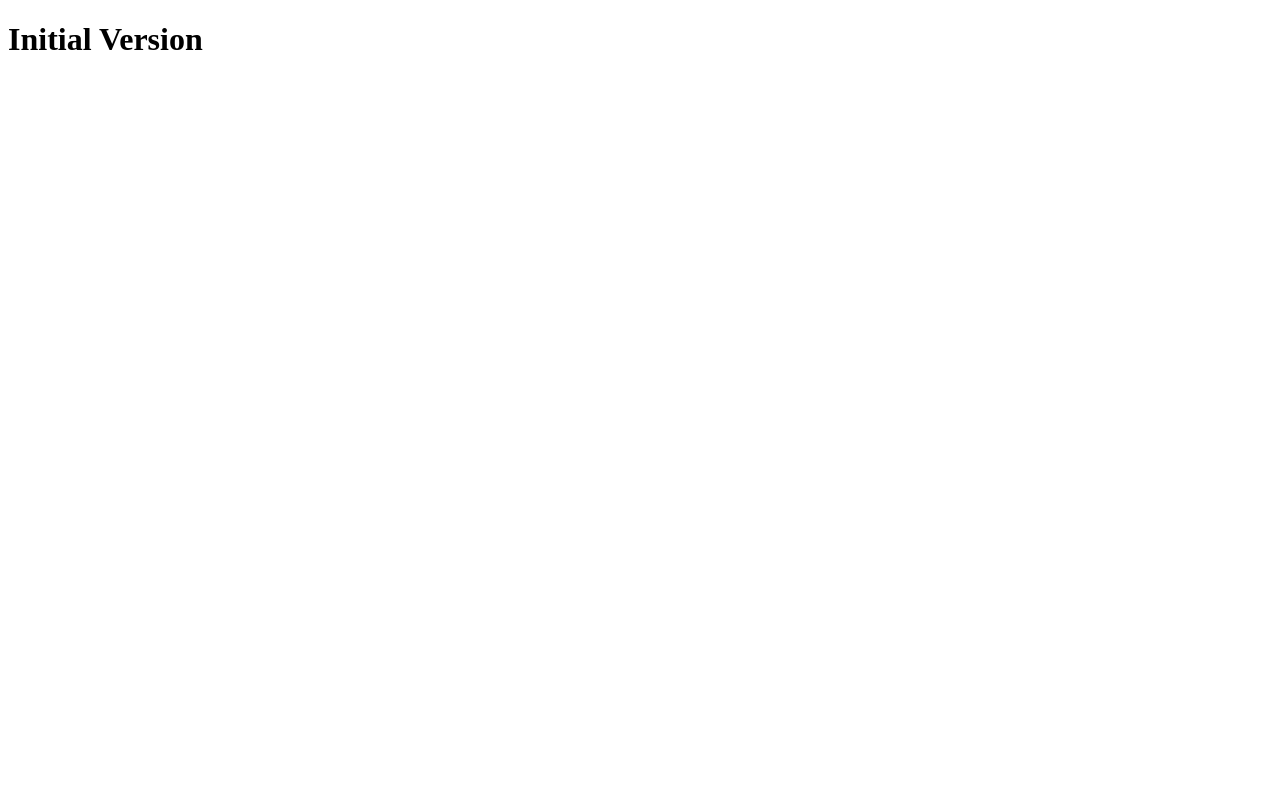
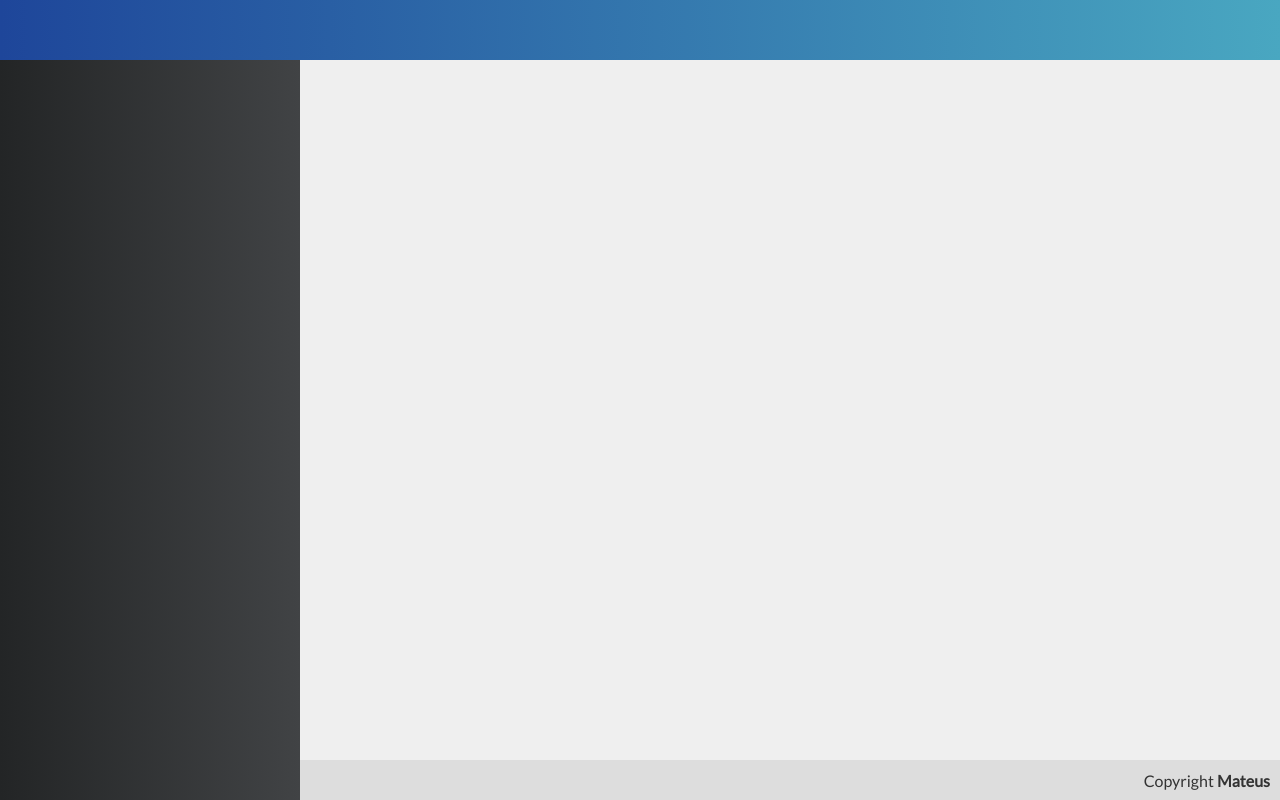
Before and after one commit to MateusBU/Final_Project, a Vue app in the folder frontend/: page / in a window 1280 px wide. Built offline with nearby package versions, Linux system fonts and the light colour scheme.

Commit message:
[FRONTEND] Add components on App.vue

```diff
--- a/frontend/src/App.vue
+++ b/frontend/src/App.vue
@@ -1,15 +1,44 @@
 <template>
 	<div id="app">
-		<h1>Initial Version</h1>
+		<mainHeader />
+		<mainMenu />
+		<mainContent />
+		<mainFooter />
 	</div>
 </template>
 
 <script>
+import mainHeader from './components/template/compHeader.vue';
+import mainFooter from './components/template/compFooter.vue';
+import mainMenu from './components/template/compMenu.vue';
+import mainContent from './components/template/compContent.vue';
 export default {
 	name: "App",
+	components: {mainContent, mainHeader, mainMenu, mainFooter}
 }
 </script>
 
 <style>
+	*{
+		font-family: "Lato", sans-serif;
+	}
 
+	body{
+		margin:0;
+	}
+
+	#app {
+		-webkit-font-smoothing: antialiased;
+		-moz-osx-font-smoothing: grayscale;
+
+		height: 100vh;  /*whole screen */
+		width: 100vw;
+		display: grid;
+		grid-template-rows: 60px 1fr 40px;
+		grid-template-columns: 300px 1fr;
+		grid-template-areas:
+			"header header"
+			"menu content"
+			"menu footer";
+	}
 </style>
--- /dev/null
+++ b/frontend/src/components/template/compContent.vue
@@ -0,0 +1,19 @@
+<template>
+	<div class="content">
+
+	</div>
+</template>
+
+<script>
+export default {
+	name: 'mainContent'
+}
+</script>
+
+<style>
+    .content{
+        grid-area: content;
+        background-color: #efefef;
+        padding: 20px
+    }
+</style>
--- /dev/null
+++ b/frontend/src/components/template/compFooter.vue
@@ -0,0 +1,24 @@
+<template>
+	<div class="footer">
+		<span>Copyright <strong>Mateus</strong></span>
+	</div>
+</template>
+
+<script>
+export default {
+	name: 'mainFooter'
+}
+</script>
+
+<style>
+    .footer{
+        grid-area: footer;
+        background-color: #DDD;
+        color: #333;
+
+        display: flex;
+        justify-content: flex-end; /*main axis */
+        align-items: center; /*cross axis */
+        padding-right: 10px;
+    }
+</style>
--- /dev/null
+++ b/frontend/src/components/template/compHeader.vue
@@ -0,0 +1,22 @@
+<template>
+	<div class="header">
+
+	</div>
+</template>
+
+<script>
+export default {
+	name: 'mainHeader'
+}
+</script>
+
+<style>
+    .header{
+        grid-area: header;
+        background: linear-gradient(to right, #1e469a, #49a7c1);
+
+        display: flex;
+        justify-content: center; /*main axis */
+        align-items: center; /*cross axis */
+    }
+</style>
--- /dev/null
+++ b/frontend/src/components/template/compMenu.vue
@@ -0,0 +1,22 @@
+<template>
+	<aside class="menu">
+
+	</aside>
+</template>
+
+<script>
+export default {
+	name: 'mainMenu'
+}
+</script>
+
+<style>
+    .menu{
+        grid-area: menu;
+        background: linear-gradient(to right, #232526, #414345);
+
+        display: flex;
+        flex-direction: column;
+        flex-wrap: wrap; /*break line */
+    }
+</style>
```
Also changed, not shown: frontend/src/components/template/Content.vue (deleted, +0 -15 lines).
